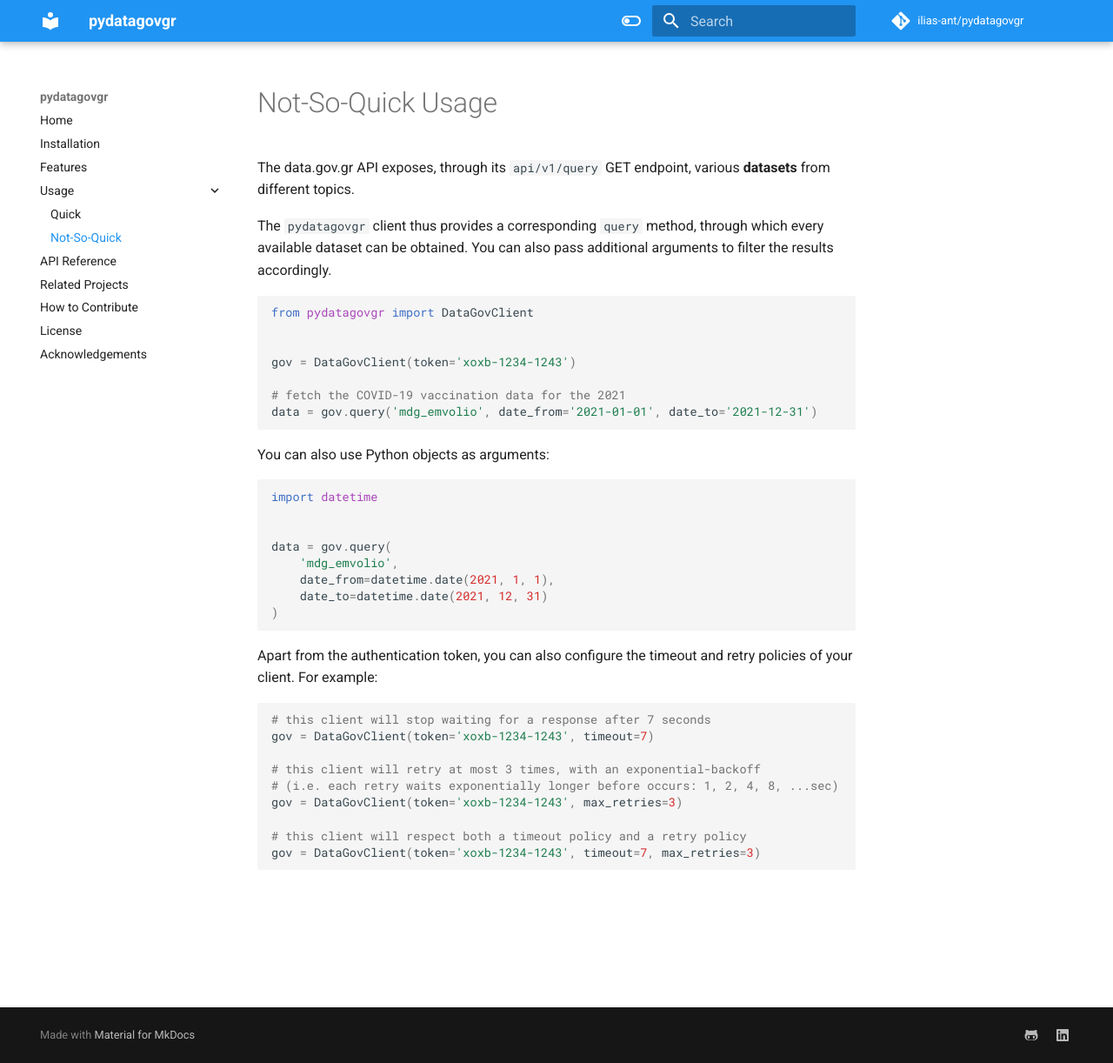
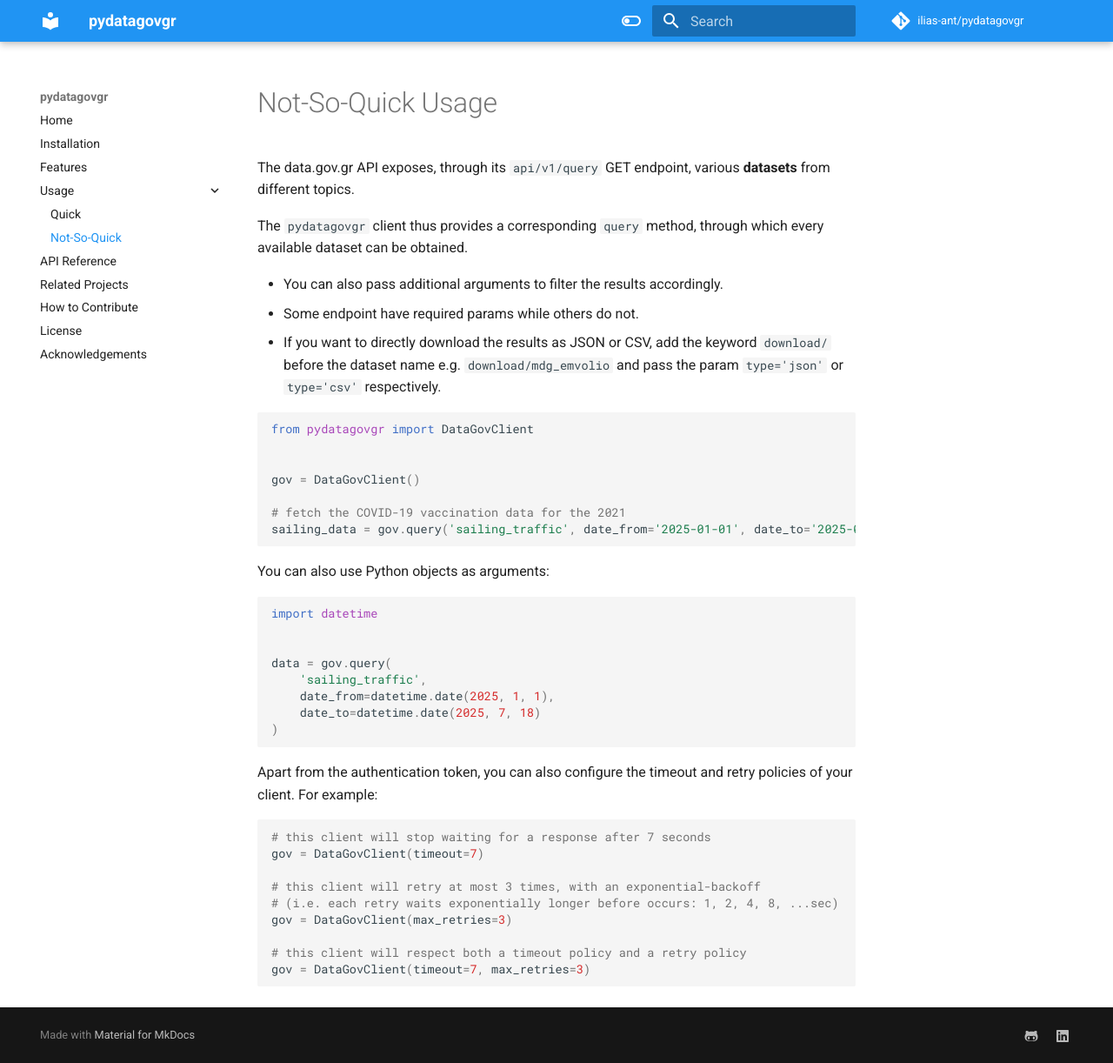
Before and after one commit to ilias-ant/pydatagovgr, an MkDocs documentation site: the page built from docs/usage/not_so_quick.md, in a window 1280 px wide and 1222 px high. Shown: the whole window at 87% size. Built offline with MkDocs 1.6.1 and Material for MkDocs 9.7.7, drawn with Linux system fonts in a browser that asks for light colours; comment, search, counter and statistics services are not loaded.

Commit message:
[feat]: update client based on latest data.gov.gr changes

````diff
--- a/docs/usage/not_so_quick.md
+++ b/docs/usage/not_so_quick.md
@@ -3,16 +3,19 @@
 The data.gov.gr API exposes, through its `api/v1/query` GET endpoint, various **datasets** from different topics.
 
 The `pydatagovgr` client thus provides a corresponding `query` method, through which every available dataset can be obtained.
-You can also pass additional arguments to filter the results accordingly.
+
+- You can also pass additional arguments to filter the results accordingly.
+- Some endpoint have required params while others do not.
+- If you want to directly download the results as JSON or CSV, add the keyword `download/` before the dataset name e.g. `download/mdg_emvolio` and pass the param `type='json'` or `type='csv'` respectively.
 
 ```python
 from pydatagovgr import DataGovClient
 
 
-gov = DataGovClient(token='xoxb-1234-1243')
+gov = DataGovClient()
 
 # fetch the COVID-19 vaccination data for the 2021
-data = gov.query('mdg_emvolio', date_from='2021-01-01', date_to='2021-12-31')
+sailing_data = gov.query('sailing_traffic', date_from='2025-01-01', date_to='2025-07-18')
 ```
 You can also use Python objects as arguments:
 
@@ -21,9 +24,9 @@
 
 
 data = gov.query(
-    'mdg_emvolio',
-    date_from=datetime.date(2021, 1, 1),
-    date_to=datetime.date(2021, 12, 31)
+    'sailing_traffic',
+    date_from=datetime.date(2025, 1, 1),
+    date_to=datetime.date(2025, 7, 18)
 )
 ```
 
@@ -31,12 +34,12 @@
 
 ```python
 # this client will stop waiting for a response after 7 seconds
-gov = DataGovClient(token='xoxb-1234-1243', timeout=7)
+gov = DataGovClient(timeout=7)
 
 # this client will retry at most 3 times, with an exponential-backoff
 # (i.e. each retry waits exponentially longer before occurs: 1, 2, 4, 8, ...sec)
-gov = DataGovClient(token='xoxb-1234-1243', max_retries=3)
+gov = DataGovClient(max_retries=3)
 
 # this client will respect both a timeout policy and a retry policy
-gov = DataGovClient(token='xoxb-1234-1243', timeout=7, max_retries=3)
+gov = DataGovClient(timeout=7, max_retries=3)
 ```
--- a/pydatagovgr/__init__.py
+++ b/pydatagovgr/__init__.py
@@ -1,3 +1,3 @@
 from .client import DataGovClient
 
-__version__ = "0.3.0"
+__version__ = "0.4.0"
````
Also changed, not shown: README.md (+24 -17 lines), docs/features.md (+0 -1 lines), docs/usage/quick.md (+12 -7 lines), pyproject.toml (+13 -13 lines), 8 other files.
